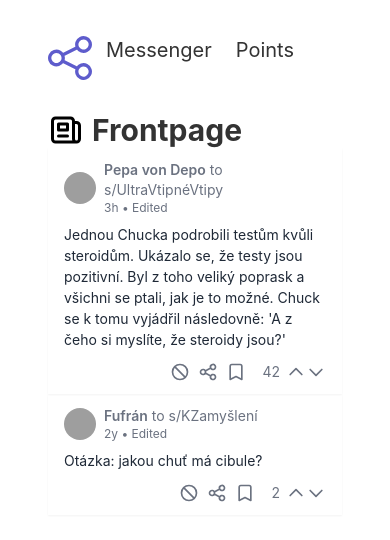
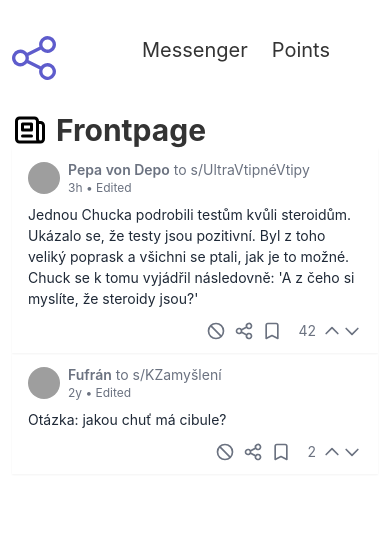
Before and after one commit to sharee-app/veverka-frontend, a Svelte app: page / in a window 390 px wide. Shown: the top 540 px of the page. Built offline with nearby package versions, Linux system fonts and the light colour scheme; grey boxes are pictures that could not be loaded.

Commit message:
Responsive layout boundaries

```diff
--- a/src/App.svelte
+++ b/src/App.svelte
@@ -29,7 +29,7 @@
 </script>
 
 <main>
-	<div class="h-screen w-screen dark:bg-gray-800 dark:text-white pr-12 pl-12">
+	<div class="h-screen w-screen dark:bg-gray-800 dark:text-white lg:px-12 px-3">
 	  <Menu theme={themeMode} />
 	  <div class="flex">
 		<div class="w-1/5 h-full hidden lg:block">
```
